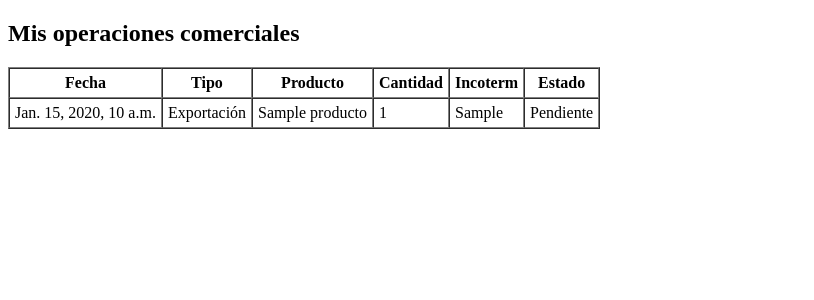
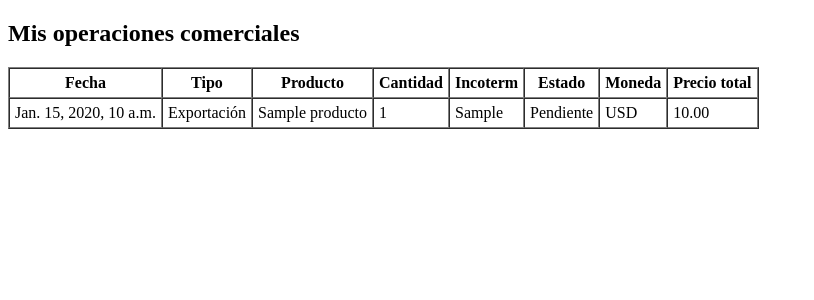
Before and after one commit to gcarrillov/Puerto-Cosecha, a Django app: template templates/operaciones/mis_operaciones.html in a window 1280 px wide. Shown: the part 108-408 px from the top of the page, without its empty margins (0-814 px from the left). Run offline with Django 5.2, Linux system fonts and the light colour scheme; the template is opened without the code that fills it: values that come from a table or form of the project are taken from there, others are empty; tables that the repository leaves empty hold one stand-in row (values such as "Sample post").

```diff
--- a/templates/operaciones/mis_operaciones.html
+++ b/templates/operaciones/mis_operaciones.html
@@ -14,6 +14,8 @@
             <th>Cantidad</th>
             <th>Incoterm</th>
             <th>Estado</th>
+            <th>Moneda</th>
+            <th>Precio total</th>
         </tr>
         {% for op in operaciones %}
             <tr>
@@ -23,11 +25,12 @@
                 <td>{{ op.cantidad }}</td>
                 <td>{{ op.incoterm }}</td>
                 <td>{{ op.get_estado_display }}</td>
+                <td>{{ op.moneda }}</td>
+                <td>{{ op.precio_total }}</td>
             </tr>
         {% endfor %}
     </table>
 {% else %}
     <p>No tienes operaciones registradas.</p>
 {% endif %}
-
 {% endblock %}
```
Also changed, not shown: templates/operaciones/crear.html (added, +17 -0 lines).
